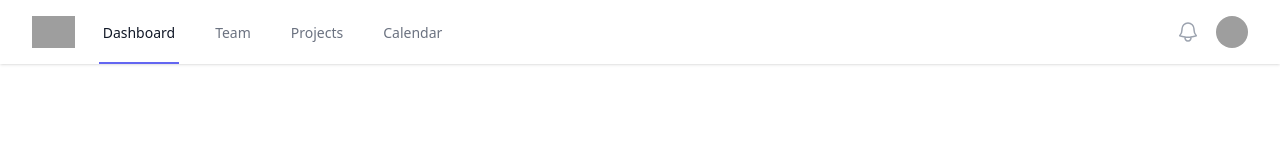
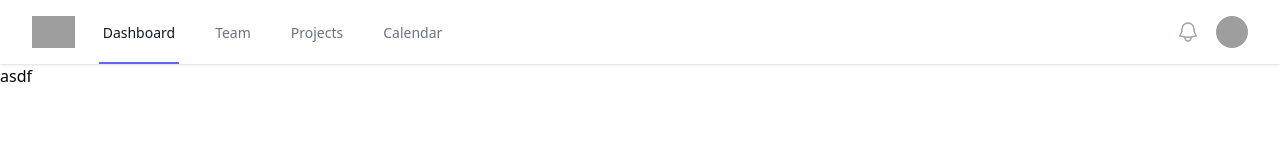
Before and after one commit to slashweb/lending, a React (Create React App) app in the folder lending-frontend/: page / in a window 1280 px wide. Shown: the top 160 px of the page. Built offline with nearby package versions, Linux system fonts and the light colour scheme; grey boxes are pictures that could not be loaded.

Commit message:
feat: children structure

```diff
--- a/lending-frontend/src/layout/MainLayout.tsx
+++ b/lending-frontend/src/layout/MainLayout.tsx
@@ -1,8 +1,11 @@
-import React from "react";
+import React, { PropsWithChildren } from "react";
 import Navbar from "../components/navbar/Navbar";
 
-export default function MainLayout() {
+export default function MainLayout({ children }: PropsWithChildren<{}>) {
     return (
+        <>
         <Navbar />
+        {children}
+        </>
     )
 }
--- a/lending-frontend/src/pages/Home.tsx
+++ b/lending-frontend/src/pages/Home.tsx
@@ -1,10 +1,12 @@
 import React from 'react';
 
-import Main from '../layout/MainLayout';
+import MainLayout from '../layout/MainLayout';
 
 const Home = () => {
     return (
-        <Main />
+        <MainLayout>
+            <div>asdf</div>
+        </MainLayout>
     );
 };
 
```
